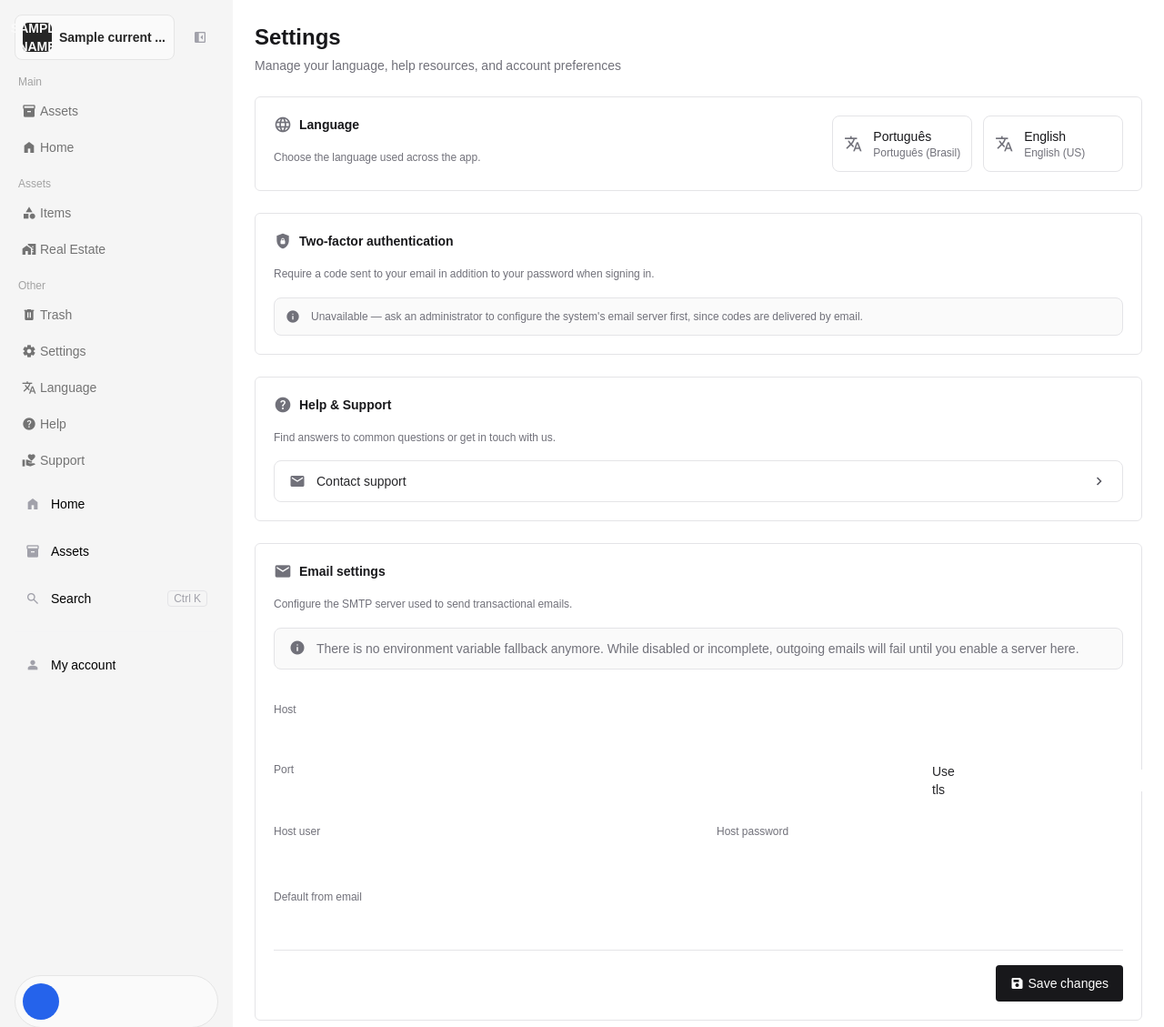
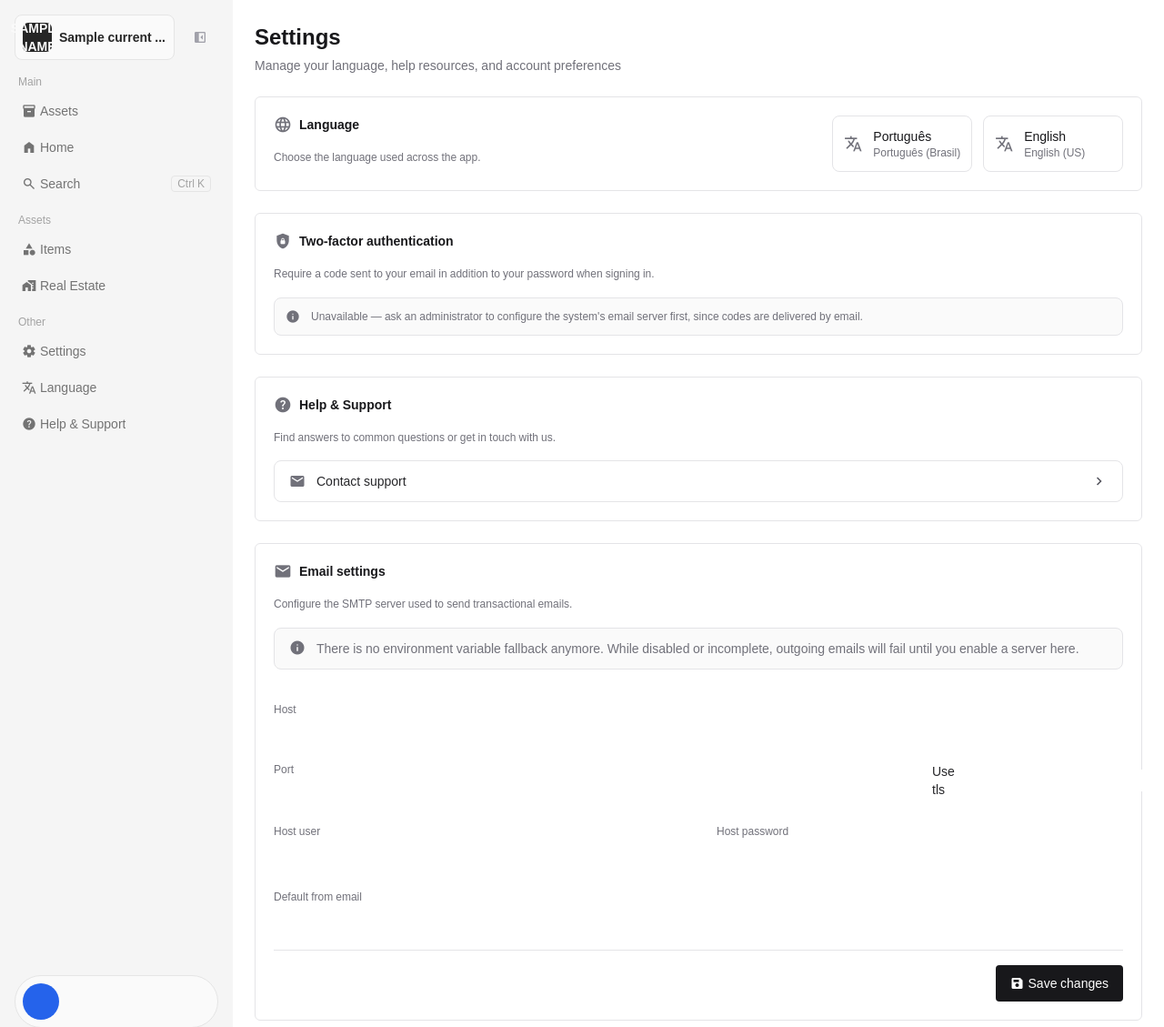
Before and after one commit to syspe-solutions/monium, a Django app: template src/apps/account/templates/account/settings/settings.html in a window 1280 px wide. Shown: the top 1129 px of the page at 91% size. Run offline with Django 5.2, Linux system fonts and the light colour scheme; the template is opened without the code that fills it: most values are stand-ins (such as "Sample title", 1, 10 or a date in 2020); form fields are guessed from the names that the template uses; parts of the project's set-up code (start-up, migrations or seed data) failed here and were passed over.

Commit message:
fix(ui): remove menu duplicado e links mortos do aside, ancora Language/Help
O aside tinha dois <nav> renderizando Home/Assets em paralelo (sobra da
reorganização em grupos), item "Trash" sem feature correspondente e
"Language"/"Help"/"Support" apontando pro topo genérico de Settings sem
levar à seção certa.

```diff
--- a/src/apps/account/templates/account/settings/settings.html
+++ b/src/apps/account/templates/account/settings/settings.html
@@ -29,7 +29,7 @@
   {% endif %}
 
   <!-- Language -->
-  <div class="bg-white border border-zinc-200 rounded-md p-5 flex justify-between gap-4">
+  <div id="language-section" class="bg-white border border-zinc-200 rounded-md p-5 flex justify-between gap-4">
     <div class='flex flex-col gap-4'>
       <div class="flex items-center gap-2">
         <span class="material-symbols-outlined text-zinc-500 text-xl leading-none">language</span>
@@ -121,7 +121,7 @@
   </div>
 
   <!-- Help & Support -->
-  <div class="bg-white border border-zinc-200 rounded-md p-5 flex flex-col gap-4">
+  <div id="help-support-section" class="bg-white border border-zinc-200 rounded-md p-5 flex flex-col gap-4">
     <div class="flex items-center gap-2">
       <span class="material-symbols-outlined text-zinc-500 text-xl leading-none">help</span>
       <h2 class="text-sm font-semibold text-zinc-900">{% trans "Help & Support" %}</h2>
--- a/src/apps/common/web/templates/common/includes/aside.html
+++ b/src/apps/common/web/templates/common/includes/aside.html
@@ -117,6 +117,14 @@
                         <span class="material-symbols-outlined text-base shrink-0">home</span>
                         <span class="sidebar-text text-sm overflow-hidden whitespace-nowrap">{% trans "Home" %}</span>
                     </a>
+
+                    <button type="button" data-open-modal="global-search-modal"
+                        class="nav-item tooltip px-2 py-1 text-neutral-500 gap-1 flex items-center justify-start hover:bg-neutral-100"
+                        data-tooltip="{% trans 'Search' %}">
+                        <span class="material-symbols-outlined text-base shrink-0">search</span>
+                        <span class="sidebar-text text-sm overflow-hidden whitespace-nowrap flex-1 text-left">{% trans "Search" %}</span>
+                        <span class="sidebar-text text-xs text-neutral-400 border border-neutral-200 rounded px-1.5 py-0.5 leading-none">Ctrl K</span>
+                    </button>
                 </div>
             </div>
 
@@ -141,16 +149,36 @@
                 </div>
             </div>
 
+            {% if is_organization_owner or can_manage_members %}
+            <div class="flex flex-col gap-1">
+                <h6 class="sidebar-text text-neutral-400 p-1 text-xs">{% trans "Management" %}</h6>
+                <div class="flex flex-wrap flex-col gap-2">
+                    {% if is_organization_owner %}
+                    <a href="{% url 'audit:log-layer-dashboard' 'business' %}"
+                        class="nav-item tooltip px-2 py-1 text-neutral-500 gap-1 flex items-center justify-start
+                                {% if request.resolver_match.app_name == 'audit' %}bg-neutral-200{% else %}hover:bg-neutral-100{% endif %}"
+                        data-tooltip="{% trans 'Audit' %}">
+                        <span class="material-symbols-outlined text-base shrink-0">monitoring</span>
+                        <span class="sidebar-text text-sm overflow-hidden whitespace-nowrap">{% trans "Audit" %}</span>
+                    </a>
+                    {% endif %}
+
+                    {% if can_manage_members %}
+                    <a href="{% url 'organizations:settings' %}"
+                        class="nav-item tooltip px-2 py-1 text-neutral-500 gap-1 flex items-center justify-start
+                                {% if request.resolver_match.url_name == 'settings' and request.resolver_match.app_name == 'organizations' or request.resolver_match.url_name == 'member_create' %}bg-neutral-200{% else %}hover:bg-neutral-100{% endif %}"
+                        data-tooltip="{% trans 'Organization' %}">
+                        <span class="material-symbols-outlined text-base shrink-0">domain</span>
+                        <span class="sidebar-text text-sm overflow-hidden whitespace-nowrap">{% trans "Organization" %}</span>
+                    </a>
+                    {% endif %}
+                </div>
+            </div>
+            {% endif %}
+
             <div class="flex flex-col gap-1">
                 <h6 class="sidebar-text text-neutral-400 p-1 text-xs">{% trans "Other" %}</h6>
                 <div class="flex flex-wrap flex-col gap-2">
-                    <a href="#"
-                        class="nav-item tooltip px-2 py-1 text-neutral-500 gap-1 flex items-center justify-start hover:bg-neutral-100"
-                        data-tooltip="{% trans 'Trash' %}">
-                        <span class="material-symbols-outlined text-base shrink-0">delete</span>
-                        <span class="sidebar-text text-sm overflow-hidden whitespace-nowrap">{% trans "Trash" %}</span>
-                    </a>
-
                     <a href="{% url 'account:settings' %}"
                         class="nav-item tooltip px-2 py-1 text-neutral-500 gap-1 flex items-center justify-start
                                 {% if request.resolver_match.url_name == 'settings' and request.resolver_match.app_name == 'account' %}bg-neutral-200{% else %}hover:bg-neutral-100{% endif %}"
@@ -159,84 +187,21 @@
                         <span class="sidebar-text text-sm overflow-hidden whitespace-nowrap">{% trans "Settings" %}</span>
                     </a>
 
-                    <a href="{% url 'account:settings' %}"
+                    <a href="{% url 'account:settings' %}#language-section"
                         class="nav-item tooltip px-2 py-1 text-neutral-500 gap-1 flex items-center justify-start hover:bg-neutral-100"
                         data-tooltip="{% trans 'Language' %}">
                         <span class="material-symbols-outlined text-base shrink-0">translate</span>
                         <span class="sidebar-text text-sm overflow-hidden whitespace-nowrap">{% trans "Language" %}</span>
                     </a>
 
-                    <a href="{% url 'account:settings' %}"
+                    <a href="{% url 'account:settings' %}#help-support-section"
                         class="nav-item tooltip px-2 py-1 text-neutral-500 gap-1 flex items-center justify-start hover:bg-neutral-100"
-                        data-tooltip="{% trans 'Help' %}">
+                        data-tooltip="{% trans 'Help & Support' %}">
                         <span class="material-symbols-outlined text-base shrink-0">help</span>
-                        <span class="sidebar-text text-sm overflow-hidden whitespace-nowrap">{% trans "Help" %}</span>
-                    </a>
-
-                    <a href="#"
-                        class="nav-item tooltip px-2 py-1 text-neutral-500 gap-1 flex items-center justify-start hover:bg-neutral-100"
-                        data-tooltip="{% trans 'Support' %}">
-                        <span class="material-symbols-outlined text-base shrink-0">volunteer_activism</span>
-                        <span class="sidebar-text text-sm overflow-hidden whitespace-nowrap">{% trans "Support" %}</span>
+                        <span class="sidebar-text text-sm overflow-hidden whitespace-nowrap">{% trans "Help & Support" %}</span>
                     </a>
                 </div>
             </div>
-        </nav>
-
-        <nav class="flex flex-col gap-3 shrink-0">
-            <a href="{% url 'inventory:home' %}"
-               class="nav-item tooltip flex items-center gap-3 px-3 py-2 rounded transition-all ease-apple
-                      {% if request.resolver_match.url_name == 'home' %}bg-zinc-100 text-zinc-900{% else %}hover:bg-zinc-100{% endif %}"
-               data-tooltip="{% trans 'Home' %}">
-                <span class="material-symbols-outlined text-base shrink-0 {% if request.resolver_match.url_name == 'home' %}text-zinc-900{% else %}text-zinc-400{% endif %}">home</span>
-                <span class="sidebar-text text-sm overflow-hidden whitespace-nowrap">{% trans "Home" %}</span>
-            </a>
-
-            <a href="{% url 'inventory:patrimonio_list' %}"
-               class="nav-item tooltip flex items-center gap-3 px-3 py-2 rounded transition-all ease-apple
-                      {% if request.resolver_match.url_name in 'patrimonio_list,item_list,item_detail,item_create,imovel_list,imovel_detail,imovel_create,dashboard' %}bg-zinc-100 text-zinc-900{% else %}hover:bg-zinc-100{% endif %}"
-               data-tooltip="{% trans 'Assets' %}">
-                <span class="material-symbols-outlined text-base shrink-0 {% if request.resolver_match.url_name in 'patrimonio_list,item_list,item_detail,item_create,imovel_list,imovel_detail,imovel_create,dashboard' %}text-zinc-900{% else %}text-zinc-400{% endif %}">inventory_2</span>
-                <span class="sidebar-text text-sm overflow-hidden whitespace-nowrap">{% trans "Assets" %}</span>
-            </a>
-
-            <button type="button" data-open-modal="global-search-modal"
-                    class="nav-item tooltip flex items-center gap-3 px-3 py-2 rounded transition-all ease-apple hover:bg-zinc-100"
-                    data-tooltip="{% trans 'Search' %}">
-                <span class="material-symbols-outlined text-base shrink-0 text-zinc-400">search</span>
-                <span class="sidebar-text text-sm overflow-hidden whitespace-nowrap flex-1 text-left">{% trans "Search" %}</span>
-                <span class="sidebar-text text-xs text-zinc-400 border border-zinc-200 rounded px-1.5 py-0.5 leading-none">Ctrl K</span>
-            </button>
-
-            {% if is_organization_owner %}
-            <a href="{% url 'audit:log-layer-dashboard' 'business' %}"
-               class="nav-item tooltip flex items-center gap-3 px-3 py-2 rounded transition-all ease-apple
-                      {% if request.resolver_match.app_name == 'audit' %}bg-zinc-100 text-zinc-900{% else %}hover:bg-zinc-100{% endif %}"
-               data-tooltip="{% trans 'Audit' %}">
-                <span class="material-symbols-outlined text-base shrink-0 {% if request.resolver_match.app_name == 'audit' %}text-zinc-900{% else %}text-zinc-400{% endif %}">monitoring</span>
-                <span class="sidebar-text text-sm overflow-hidden whitespace-nowrap">{% trans "Audit" %}</span>
-            </a>
-            {% endif %}
-
-            <div class="sidebar-text border-t border-zinc-100 my-1"></div>
-
-            <a href="{% url 'account:settings' %}"
-               class="nav-item tooltip flex items-center gap-3 px-3 py-2 rounded transition-all ease-apple
-                      {% if request.resolver_match.url_name == 'settings' and request.resolver_match.app_name == 'account' %}bg-zinc-100 text-zinc-900{% else %}hover:bg-zinc-100{% endif %}"
-               data-tooltip="{% trans 'My account' %}">
-                <span class="material-symbols-outlined text-base shrink-0 {% if request.resolver_match.url_name == 'settings' and request.resolver_match.app_name == 'account' %}text-zinc-900{% else %}text-zinc-400{% endif %}">person</span>
-                <span class="sidebar-text text-sm overflow-hidden whitespace-nowrap">{% trans "My account" %}</span>
-            </a>
-
-            {% if can_manage_members %}
-            <a href="{% url 'organizations:settings' %}"
-               class="nav-item tooltip flex items-center gap-3 px-3 py-2 rounded transition-all ease-apple
-                      {% if request.resolver_match.url_name == 'settings' and request.resolver_match.app_name == 'organizations' or request.resolver_match.url_name == 'member_create' %}bg-zinc-100 text-zinc-900{% else %}hover:bg-zinc-100{% endif %}"
-               data-tooltip="{% trans 'Organization' %}">
-                <span class="material-symbols-outlined text-base shrink-0 {% if request.resolver_match.url_name == 'settings' and request.resolver_match.app_name == 'organizations' or request.resolver_match.url_name == 'member_create' %}text-zinc-900{% else %}text-zinc-400{% endif %}">domain</span>
-                <span class="sidebar-text text-sm overflow-hidden whitespace-nowrap">{% trans "Organization" %}</span>
-            </a>
-            {% endif %}
         </nav>
 
         <div class="flex-1"></div>
```
